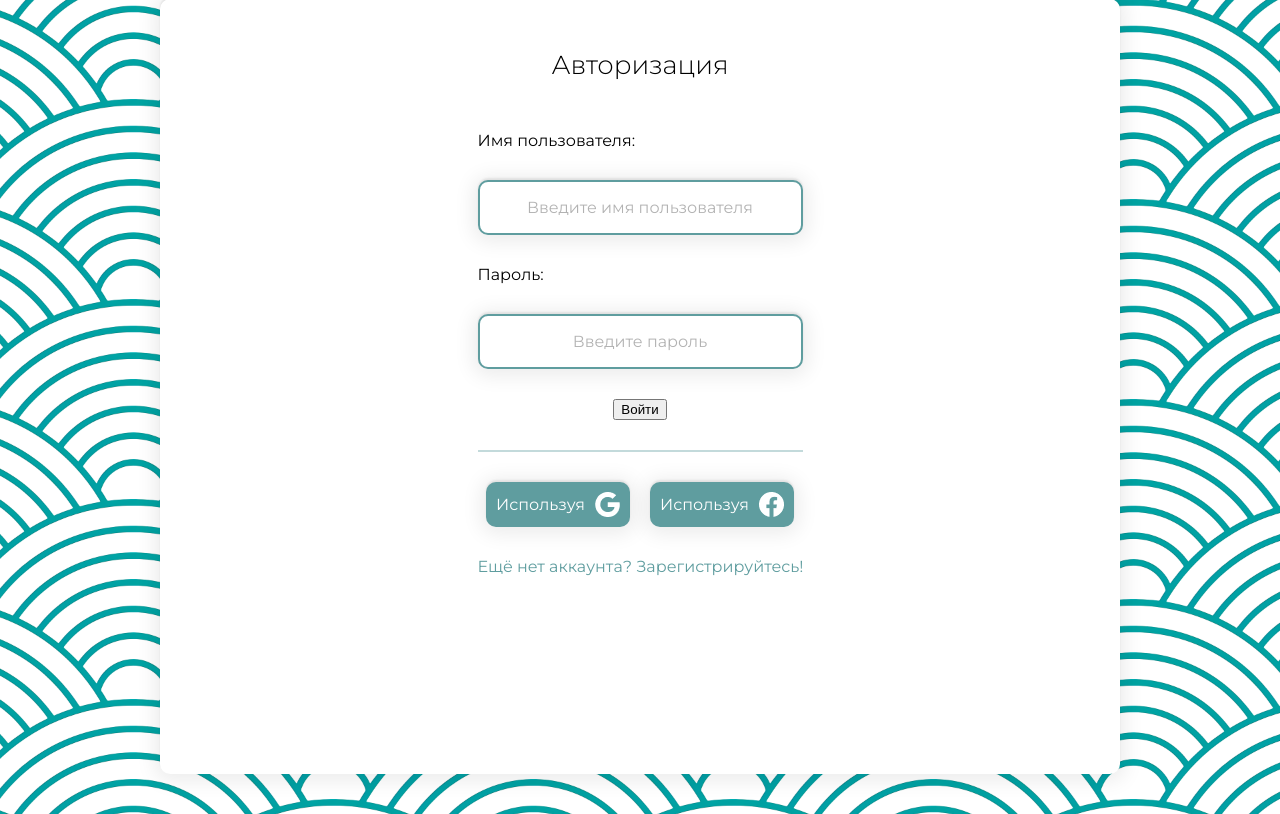
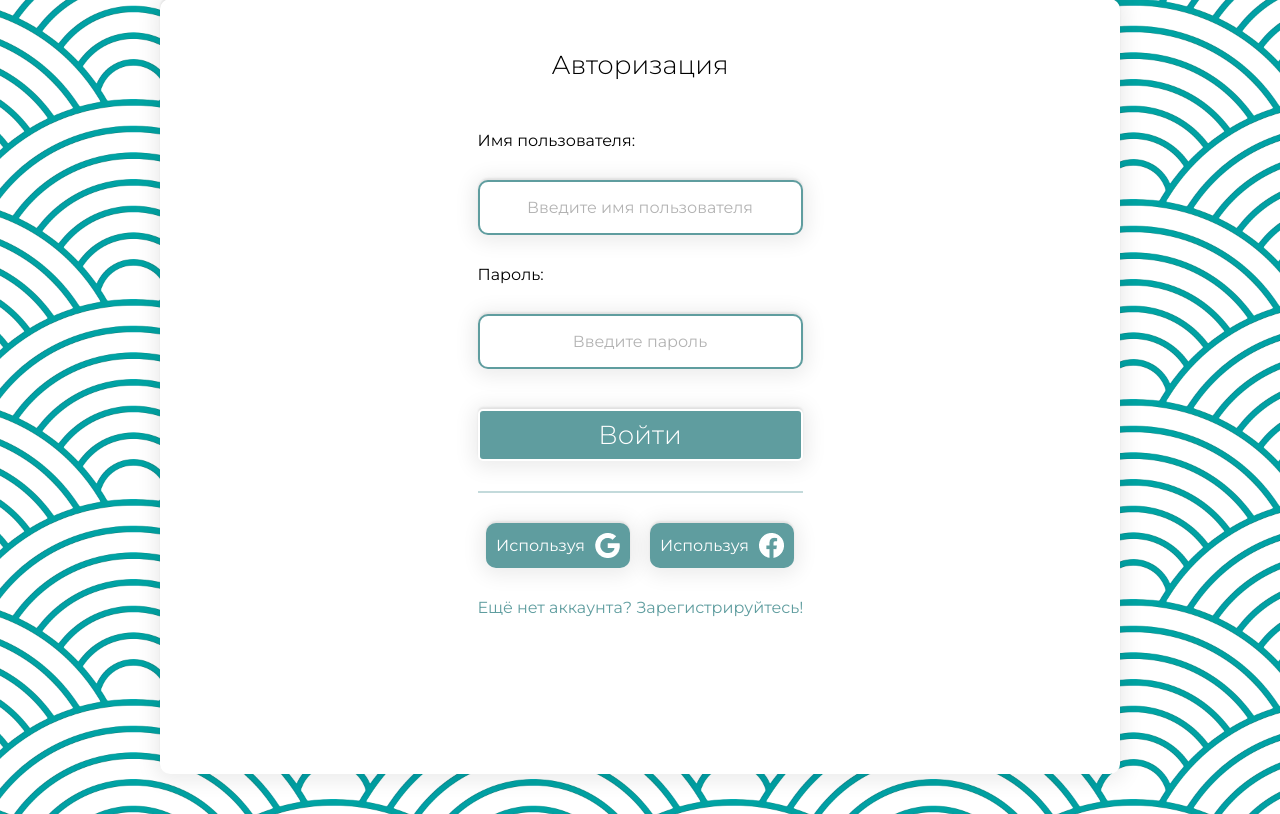
Before and after one commit to lalalaoalla/online-shop, a Django app: page /users/login/ in a window 1280 px wide. Shown: the part 201-1015 px from the top of the page. Run offline with Django 5.2, Linux system fonts and the light colour scheme; some libraries are stand-ins or nearby versions.

Commit message:
Update login.css
Сделала стили для кнопки

```diff
--- a/tencho/static/css/login/login.css
+++ b/tencho/static/css/login/login.css
@@ -79,6 +79,30 @@ input[type="text"]::placeholder, input[type="email"]::placeholder, input[type="p
     cursor: pointer;
 }
 
+input[type="submit"].btn{
+    text-decoration: none;
+    width: 352px;
+    height: 52px;
+    border-radius: 5px;
+    background-color: #5F9D9F;
+    color: white;
+    font-family: Montserrat300;
+    font-size: 26px;
+    display: flex;
+    justify-content: center;
+    align-items: center;
+    margin-top: 10px;
+    transition: .3s;
+    box-shadow: 0px -2px 2px #00000014, 0px 2px 20px 5px #00000014;
+    cursor: pointer;
+    border: 2px solid white;
+}
+
+input[type="submit"].btn:hover {
+    transition: .3s;
+    background-color: #87B6B7;
+}
+
 .btn > a:hover {
     transition: .3s;
     background-color: #87B6B7;
```
